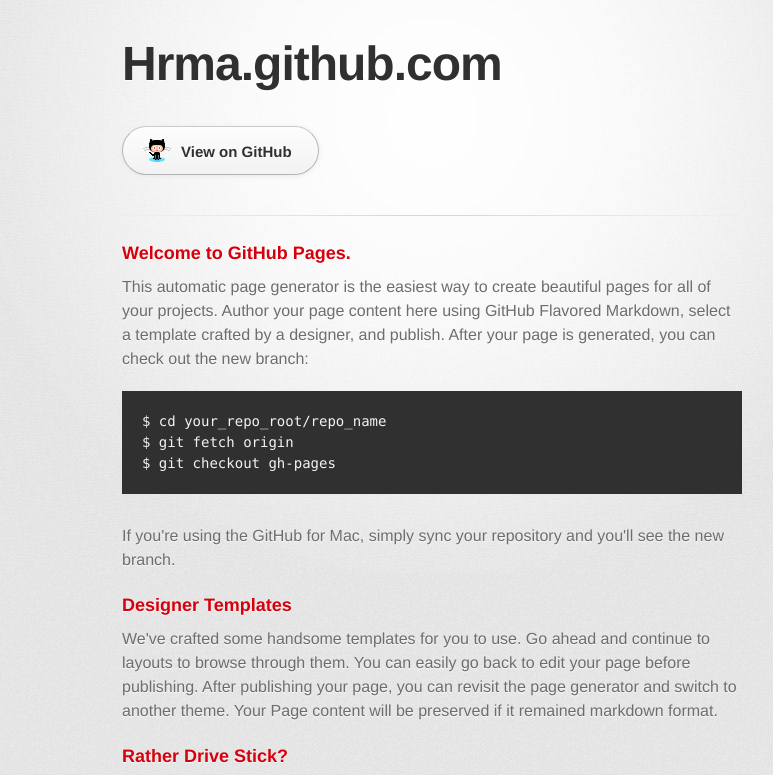
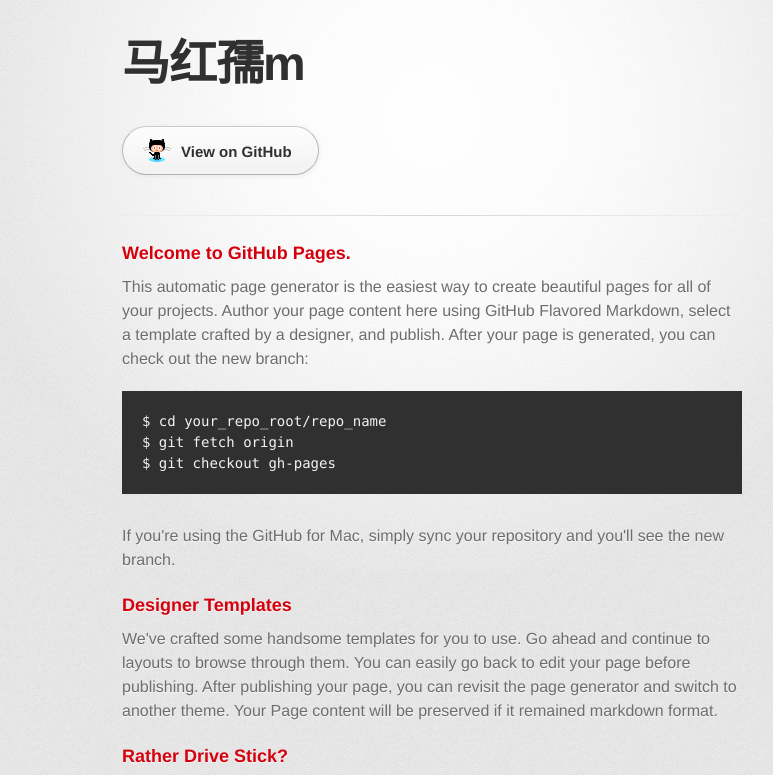
Before and after one commit to hrma/hrma.github.com, a plain HTML site: page index.html in a window 1280 px wide. Shown: the top 775 px of the page, without its empty margins (208-981 px from the left). Drawn offline with Linux system fonts and the light colour scheme; a web font is replaced by a local one.

Commit message:
Update index.html

```diff
--- a/index.html
+++ b/index.html
@@ -18,7 +18,7 @@
       <div class="inner">
 
         <header>
-          <h1>Hrma.github.com</h1>
+          <h1>马红孺m</h1>
           <h2></h2>
         </header>
 
```
